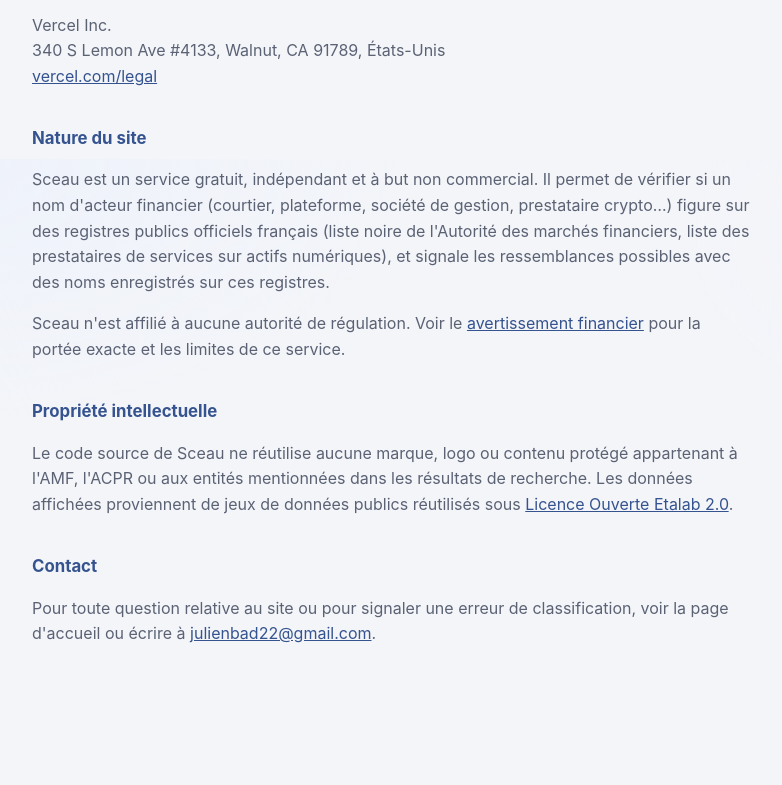
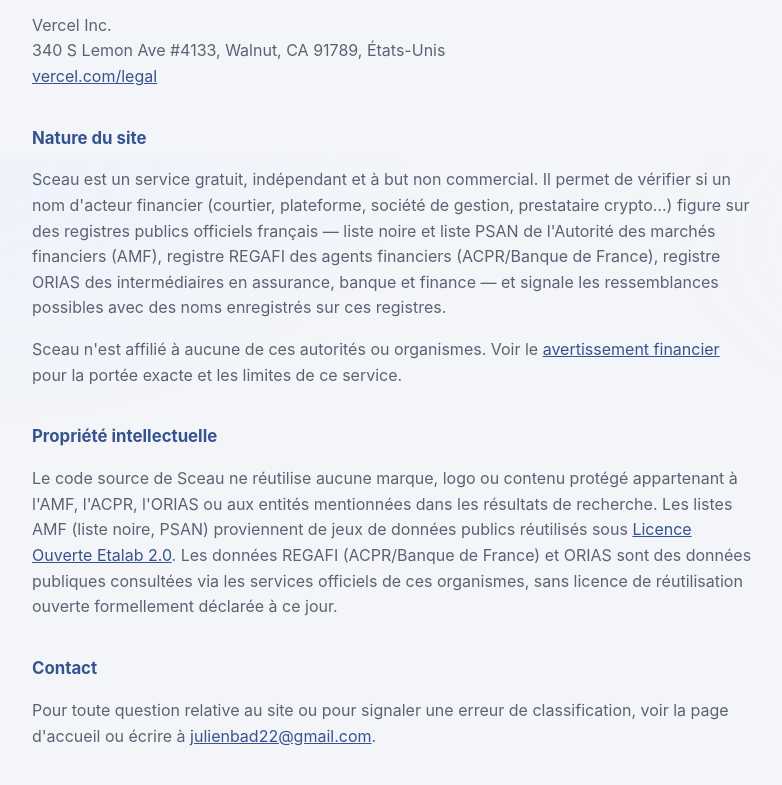
Before and after one commit to JUJU83190/Sceau-, a website: page public/mentions-legales.html in a window 1280 px wide. Shown: the part 641-1426 px from the top of the page, without its empty margins (248-1030 px from the left). Before the commit the page ends 1352 px from the top, so only its background shows below. Drawn offline with Linux system fonts and the light colour scheme.

Commit message:
Corrige l'attribution de licence des sources de donnees
Le footer et les mentions legales affirmaient que toutes les donnees
etaient sous Licence Ouverte Etalab 2.0 via data.gouv.fr - vrai pour
l'AMF, pas pour REGAFI (aucune licence formellement declaree dans
leurs metadonnees, verifie via l'API du catalogue) ni pour ORIAS
(service officiel, pas de l'open data). Corrige footer, mentions
legales (nature du site + propriete intellectuelle), et le message
d'avertissement de l'API pour mentionner orias.fr en plus de
regafi.fr/amf-france.org.

```diff
--- a/api/verifier.js
+++ b/api/verifier.js
@@ -188,7 +188,7 @@ module.exports = async function handler(req, res){
         prestataires_psan: data.nbPsan || 0,
         entites_regafi: data.nbRegafi || 0,
       },
-      avertissement: "Information relayée à titre indicatif, ne constitue pas un conseil en investissement. Vérifiez sur regafi.fr / amf-france.org."
+      avertissement: "Information relayée à titre indicatif, ne constitue pas un conseil en investissement. Vérifiez sur amf-france.org, regafi.fr ou orias.fr."
     });
   } catch(err){
     console.error("Erreur /api/verifier:", err);
--- a/public/mentions-legales.html
+++ b/public/mentions-legales.html
@@ -38,20 +38,23 @@
 <h2>Nature du site</h2>
 <p>
   Sceau est un service gratuit, indépendant et à but non commercial. Il permet de vérifier si un nom d'acteur financier
-  (courtier, plateforme, société de gestion, prestataire crypto…) figure sur des registres publics officiels français
-  (liste noire de l'Autorité des marchés financiers, liste des prestataires de services sur actifs numériques),
-  et signale les ressemblances possibles avec des noms enregistrés sur ces registres.
+  (courtier, plateforme, société de gestion, prestataire crypto…) figure sur des registres publics officiels français —
+  liste noire et liste PSAN de l'Autorité des marchés financiers (AMF), registre REGAFI des agents financiers (ACPR/Banque
+  de France), registre ORIAS des intermédiaires en assurance, banque et finance — et signale les ressemblances possibles
+  avec des noms enregistrés sur ces registres.
 </p>
 <p>
-  Sceau n'est affilié à aucune autorité de régulation. Voir le <a href="/disclaimer.html">avertissement financier</a>
+  Sceau n'est affilié à aucune de ces autorités ou organismes. Voir le <a href="/disclaimer.html">avertissement financier</a>
   pour la portée exacte et les limites de ce service.
 </p>
 
 <h2>Propriété intellectuelle</h2>
 <p>
-  Le code source de Sceau ne réutilise aucune marque, logo ou contenu protégé appartenant à l'AMF, l'ACPR ou aux
-  entités mentionnées dans les résultats de recherche. Les données affichées proviennent de jeux de données publics
-  réutilisés sous <a href="https://www.etalab.gouv.fr/licence-ouverte-open-licence/" target="_blank" rel="noopener">Licence Ouverte Etalab 2.0</a>.
+  Le code source de Sceau ne réutilise aucune marque, logo ou contenu protégé appartenant à l'AMF, l'ACPR, l'ORIAS ou aux
+  entités mentionnées dans les résultats de recherche. Les listes AMF (liste noire, PSAN) proviennent de jeux de données
+  publics réutilisés sous <a href="https://www.etalab.gouv.fr/licence-ouverte-open-licence/" target="_blank" rel="noopener">Licence Ouverte Etalab 2.0</a>.
+  Les données REGAFI (ACPR/Banque de France) et ORIAS sont des données publiques consultées via les services officiels
+  de ces organismes, sans licence de réutilisation ouverte formellement déclarée à ce jour.
 </p>
 
 <h2>Contact</h2>
```
Also changed, not shown: public/index.html (+2 -2 lines).
